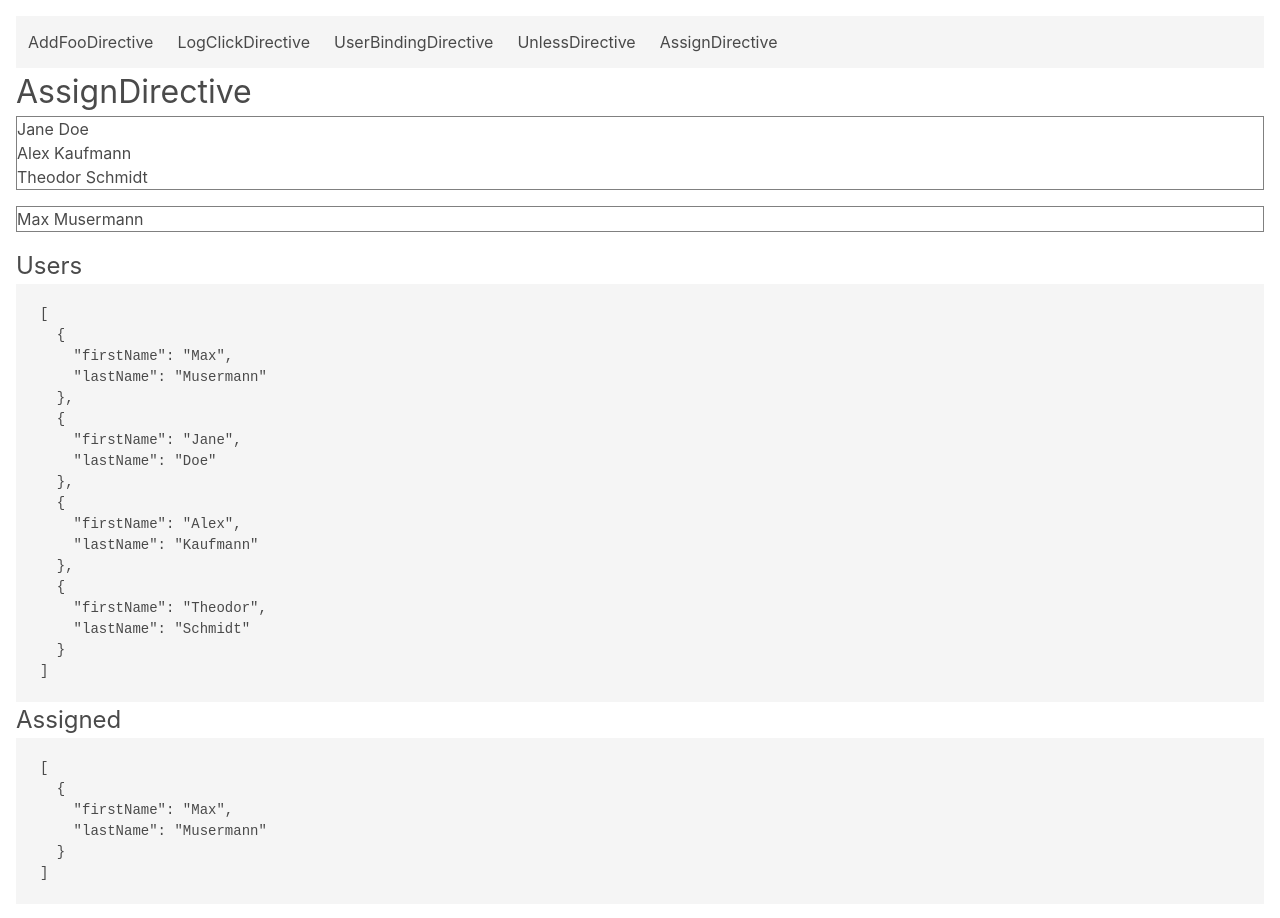
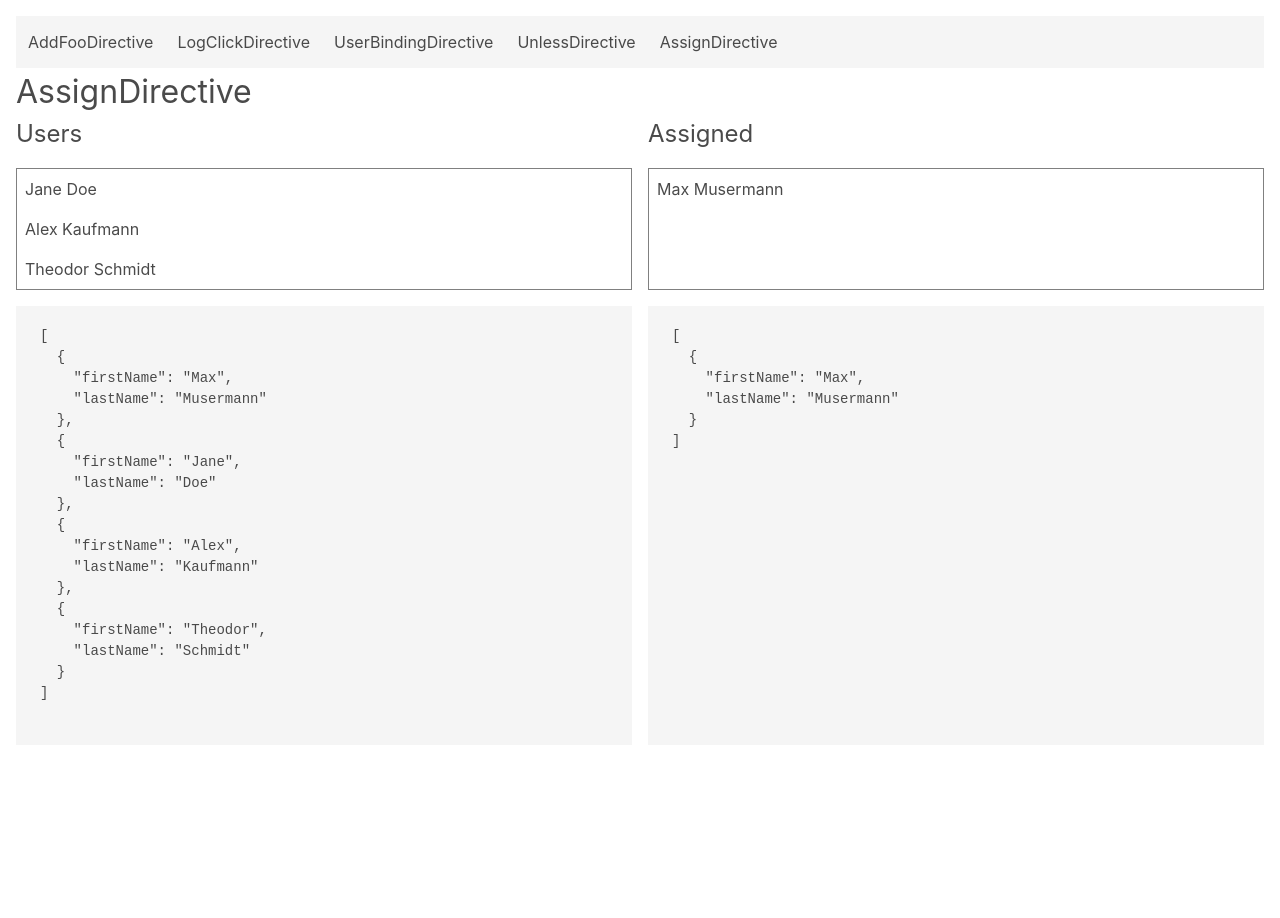
Before and after one commit to similicious/structural-directives-talk, an Angular app: page /structural-directives/assign in a window 1280 px wide. After the commit the page ends 800 px from the top, so only its background shows below. Built offline with nearby package versions, Linux system fonts and the light colour scheme.

Commit message:
Style assign demo

```diff
--- a/src/app/structural-directives/assign/assign-demo.component.html
+++ b/src/app/structural-directives/assign/assign-demo.component.html
@@ -1,13 +1,16 @@
 <h1 class="is-size-3">AssignDirective</h1>
 
 <article>
+  <h2 class="is-size-4">Users</h2>
+  <h2 class="is-size-4">Assigned</h2>
+
   <ng-template
     [appAssign]="users"
     [(assignedItems)]="assignedUsers"
     let-assignUsers$
     let-move="move"
   >
-    <section>
+    <section class="assign">
       <ul>
         <li *ngFor="let user of assignUsers$ | async" (click)="move(user)">
           {{ user.firstName }} {{ user.lastName }}
@@ -15,11 +18,10 @@
       </ul>
     </section>
   </ng-template>
+
+  <pre
+    >{{ users | json }}
+    </pre
+  >
+  <pre>{{ assignedUsers | json }}</pre>
 </article>
-
-<h2 class="is-size-4">Users</h2>
-<pre
-  >{{ users | json }}
-</pre>
-<h2 class="is-size-4">Assigned</h2>
-<pre>{{ assignedUsers | json }}</pre>
--- a/src/app/structural-directives/assign/assign-demo.component.scss
+++ b/src/app/structural-directives/assign/assign-demo.component.scss
@@ -1,10 +1,16 @@
-section {
+article {
+  display: grid;
+  grid-template-columns: 1fr 1fr;
+  gap: 1rem;
+}
+
+.assign {
   border: 1px solid grey;
-  margin-bottom: 1rem;
 }
 
 li {
   cursor: pointer;
+  padding: 0.5rem;
 
   &:hover {
     background-color: grey;
```
